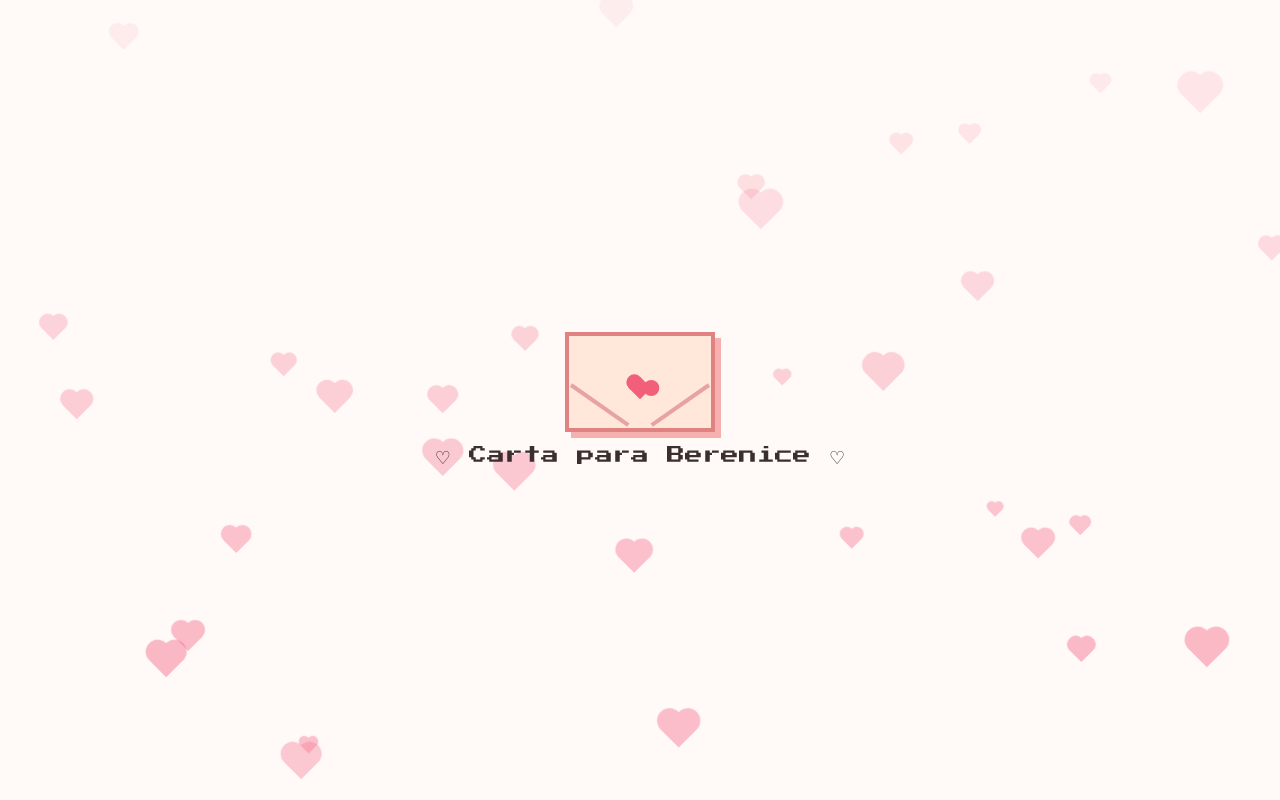
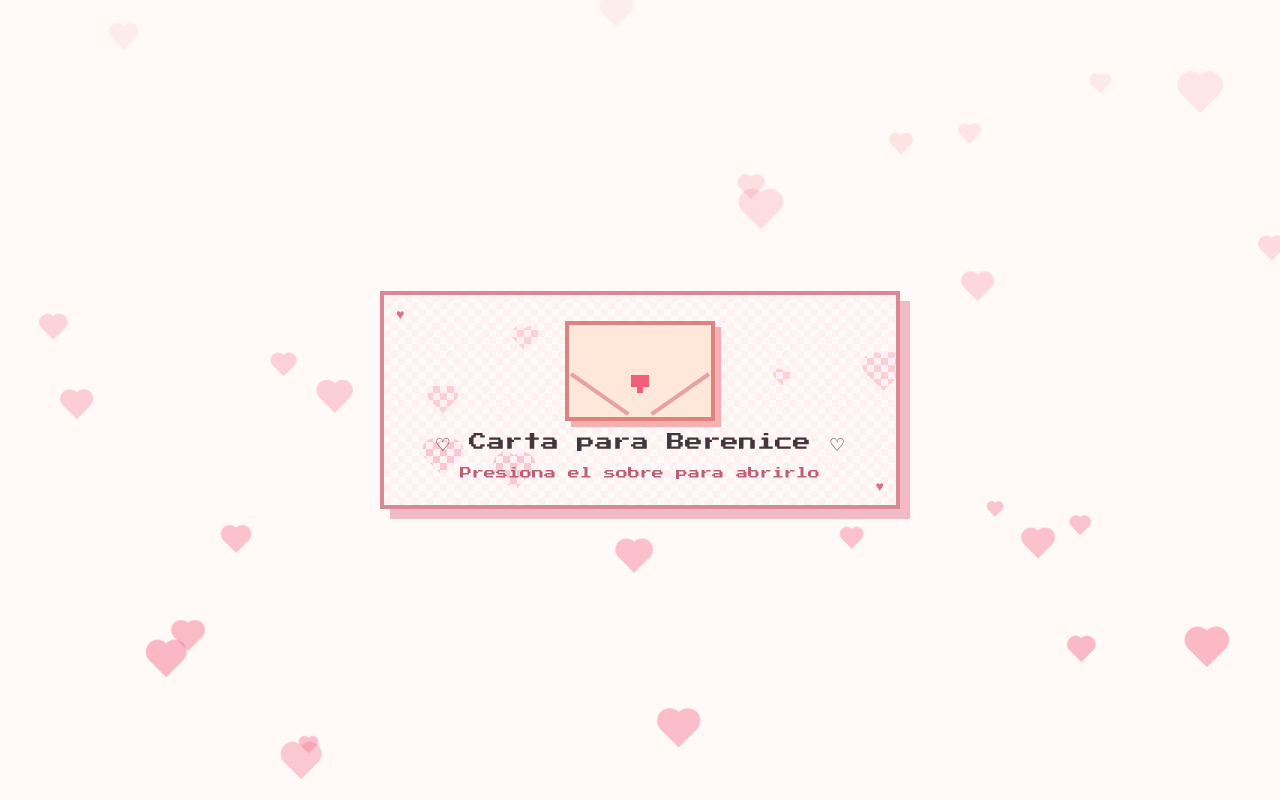
Before and after one commit to Miike886/Miike886.github.io, a plain HTML site: page index.html in a window 1280 px wide. Drawn offline with Linux system fonts and the light colour scheme.

Commit message:
feature: Corrección del diseño e implementación final

```diff
--- a/index.html
+++ b/index.html
@@ -20,6 +20,7 @@
         </span>
       </button>
       <p class="intro-caption">♡ Carta para Berenice ♡</p>
+      <p class="intro-sub">Presiona el sobre para abrirlo</p>
     </article>
   </section>
 
@@ -37,7 +38,7 @@
       </div>
 
       <article class="window-body">
-        <h1>Berenice, quieres ser mi San Valentin?</h1>
+        <h1>¿Berenice, quieres ser mi San Valentin?</h1>
         <div class="pixel-mascot" aria-hidden="true">
           <div class="pixel-mouse">
             <span class="mouse-ear left"></span>
@@ -64,8 +65,8 @@
 
   <section class="Letter-window" id="letterWindow" aria-hidden="true">
     <article class="letter-content">
-      <h2>Sabia que dirias que si, Berenice</h2>
-      <p>Prometo una cita bonita, risas y muchos postres contigo.</p>
+      <h2>Sabia que dirias que si, mi amor</h2>
+      <p>Estoy  muy feliz de que seas mi novia y que este sea nuestro primer San Valentín Juntos. Me encantaaaaaaaaaas</p>
       <button class="btn close-btn" id="closeBtn" type="button">Cerrar</button>
     </article>
   </section>
--- a/styles.css
+++ b/styles.css
@@ -13,6 +13,7 @@ body {
     position: relative;
     image-rendering: pixelated;
     color: #3a2e2e;
+    --graphite: #2a2a2f;
 }
 
 .hearts {
@@ -78,10 +79,39 @@ body {
 }
 
 .intro-paper {
-    width: min(92vw, 480px);
+    width: min(92vw, 520px);
     display: grid;
     place-items: center;
-    gap: 14px;
+    gap: 12px;
+    padding: 26px 22px;
+    border: 4px solid #d88896;
+    background:
+        linear-gradient(45deg, #fff0f4 25%, transparent 25%),
+        linear-gradient(-45deg, #fff0f4 25%, transparent 25%),
+        linear-gradient(45deg, transparent 75%, #fff0f4 75%),
+        linear-gradient(-45deg, transparent 75%, #fff0f4 75%);
+    background-size: 14px 14px;
+    background-position: 0 0, 0 7px, 7px -7px, -7px 0;
+    box-shadow: 10px 10px 0 #f3b9c5;
+    position: relative;
+}
+
+.intro-paper::before,
+.intro-paper::after {
+    content: "\2665";
+    position: absolute;
+    color: #e16b86;
+    font-size: 14px;
+}
+
+.intro-paper::before {
+    left: 12px;
+    top: 10px;
+}
+
+.intro-paper::after {
+    right: 12px;
+    bottom: 10px;
 }
 
 .envelope-btn {
@@ -90,6 +120,11 @@ body {
     background: transparent;
     cursor: pointer;
     padding: 0;
+    transition: transform 0.15s ease;
+}
+
+.envelope-btn:hover {
+    transform: translateY(-3px);
 }
 
 .pixel-envelope {
@@ -126,34 +161,30 @@ body {
 .envelope-heart {
     position: absolute;
     left: 50%;
-    top: 56%;
-    width: 16px;
-    height: 16px;
+    top: 58%;
+    width: 6px;
+    height: 6px;
     background: #f25f78;
-    transform: translate(-50%, -50%) rotate(45deg);
-}
-
-.envelope-heart::before,
-.envelope-heart::after {
-    content: "";
-    position: absolute;
-    width: 16px;
-    height: 16px;
-    border-radius: 50%;
-    background: inherit;
-}
-
-.envelope-heart::before {
-    left: -8px;
-}
-
-.envelope-heart::after {
-    top: -8px;
+    transform: translate(-50%, -50%);
+    box-shadow:
+        -6px 0 #f25f78,
+        6px 0 #f25f78,
+        -6px 6px #f25f78,
+        0 6px #f25f78,
+        6px 6px #f25f78,
+        0 12px #f25f78;
 }
 
 .intro-caption {
     margin: 0;
     font-size: clamp(11px, 2vw, 18px);
+    color: #42353b;
+}
+
+.intro-sub {
+    margin: 0;
+    font-size: clamp(9px, 1.5vw, 12px);
+    color: #c05f74;
 }
 
 .card {
```
